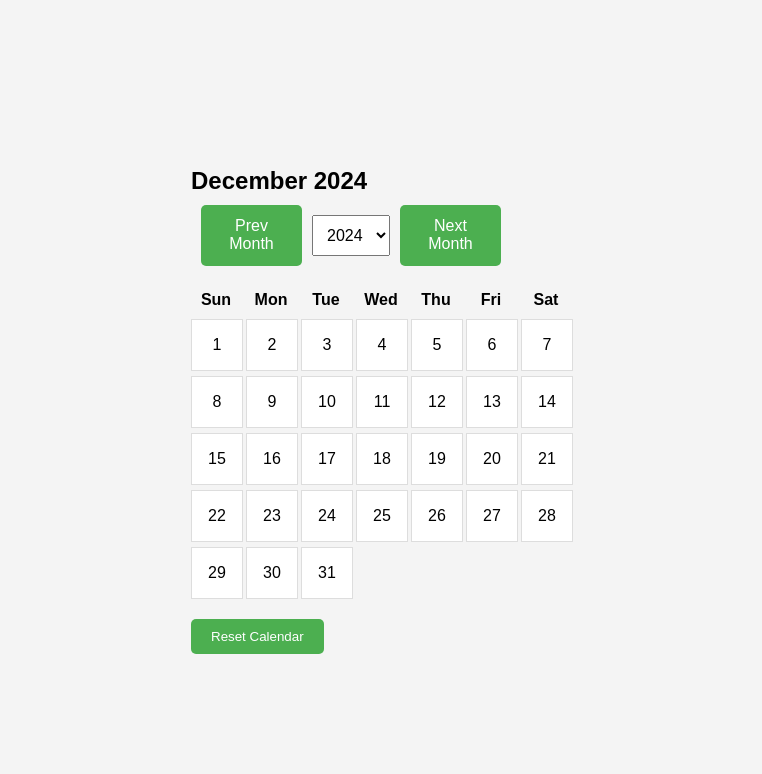
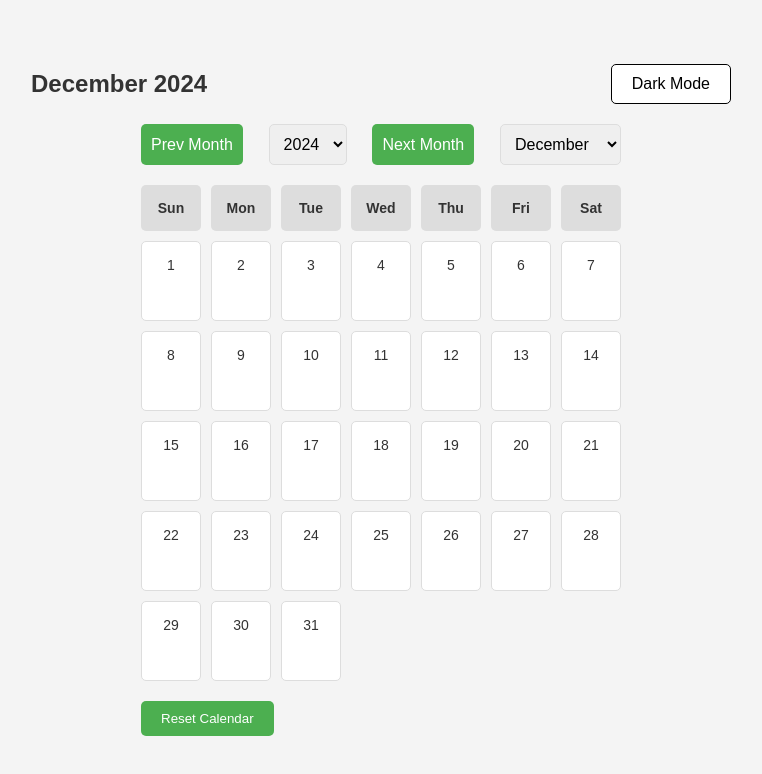
Before and after one commit to dmababangloob/calendar, a plain HTML site: page index.html in a window 1280 px wide. Shown: the whole page, without its empty margins (259-1021 px from the left). Drawn offline with Linux system fonts and the light colour scheme.

Commit message:
Add more functionality and options
Add light mode and dark mode, month selector,  and input of memos.
Update year options up to 2070

```diff
--- a/index.html
+++ b/index.html
@@ -5,16 +5,18 @@
   <meta name="viewport" content="width=device-width, initial-scale=1.0">
   <title>Countdown Calendar</title>
   <link rel="stylesheet" href="styles.css">
-
 </head>
-<body>
+<body class="light-mode">
+  <header>
+    <div class="header" id="monthHeader">Select Year and Month</div>
+    <button class="toggle-mode" id="toggleMode">Dark Mode</button>
+  </header>
 
   <div>
-    <div class="header" id="monthHeader">Select Year and Month</div>
-
     <div class="navigation">
       <button class="month-button" id="prevMonthBtn">Prev Month</button>
       <select id="yearSelect"></select>
+
       <button class="month-button" id="nextMonthBtn">Next Month</button>
     </div>
 
--- a/script.js
+++ b/script.js
@@ -1,45 +1,67 @@
 let currentYear = new Date().getFullYear();
-let currentMonth = new Date().getMonth(); // 0-based index (0 = January)
+let currentMonth = new Date().getMonth();
 let selectedYear = currentYear;
 let selectedMonth = currentMonth;
 
-// Initialize the year options (2024 to 2028)
+// Load previous state from localStorage
+const savedState = JSON.parse(localStorage.getItem('calendar_state'));
+if (savedState) {
+  selectedYear = savedState.year;
+  selectedMonth = savedState.month;
+}
+
+// Initialize year options (2024 to 2070)
 const yearSelect = document.getElementById('yearSelect');
-for (let year = 2024; year <= 2028; year++) {
+for (let year = 2024; year <= 2070; year++) {
   const option = document.createElement('option');
   option.value = year;
   option.textContent = year;
   yearSelect.appendChild(option);
 }
 
-// Function to load slashed days from localStorage
+// Initialize month options
+const monthSelect = document.createElement('select');
+monthSelect.id = 'monthSelect';
+const monthNames = ["January", "February", "March", "April", "May", "June", "July", "August", "September", "October", "November", "December"];
+monthNames.forEach((month, index) => {
+  const option = document.createElement('option');
+  option.value = index;
+  option.textContent = month;
+  monthSelect.appendChild(option);
+});
+document.querySelector('.navigation').appendChild(monthSelect);
+
+// Save state to localStorage
+function saveCalendarState() {
+  localStorage.setItem('calendar_state', JSON.stringify({ year: selectedYear, month: selectedMonth }));
+}
+
+// Load slashed days
 function loadSlashedDays() {
   const savedData = JSON.parse(localStorage.getItem(`calendar_${selectedYear}_${selectedMonth}`)) || {};
   return savedData;
 }
 
-// Function to save slashed days to localStorage
+// Save slashed days
 function saveSlashedDays(slashedDays) {
   localStorage.setItem(`calendar_${selectedYear}_${selectedMonth}`, JSON.stringify(slashedDays));
 }
 
-// Generate the calendar for the selected year and month
+// Generate calendar
 function generateCalendar() {
-  const slashedDays = loadSlashedDays(); // Load previously slashed days from localStorage
+  const slashedDays = loadSlashedDays();
   const firstDay = new Date(selectedYear, selectedMonth, 1);
-  const lastDay = new Date(selectedYear, selectedMonth + 1, 0); // Last day of the month
+  const lastDay = new Date(selectedYear, selectedMonth + 1, 0);
   const daysInMonth = lastDay.getDate();
-  const firstDayOfMonth = firstDay.getDay(); // Get the day of the week (0-6)
+  const firstDayOfMonth = firstDay.getDay();
 
-  // Update the month header
-  const monthNames = ["January", "February", "March", "April", "May", "June", "July", "August", "September", "October", "November", "December"];
   document.getElementById('monthHeader').innerText = `${monthNames[selectedMonth]} ${selectedYear}`;
+  yearSelect.value = selectedYear;
+  monthSelect.value = selectedMonth;
 
-  // Clear the calendar container
   const calendarContainer = document.getElementById('calendar');
   calendarContainer.innerHTML = '';
 
-  // Days of the week header
   const dayNames = ['Sun', 'Mon', 'Tue', 'Wed', 'Thu', 'Fri', 'Sat'];
   dayNames.forEach(dayName => {
     const dayHeader = document.createElement('div');
@@ -48,77 +70,90 @@ function generateCalendar() {
     calendarContainer.appendChild(dayHeader);
   });
 
-  // Generate the days for the month
   for (let i = 0; i < firstDayOfMonth; i++) {
     const emptyCell = document.createElement('div');
     calendarContainer.appendChild(emptyCell);
   }
 
-  // Add days to the grid
   for (let day = 1; day <= daysInMonth; day++) {
     const dayDate = new Date(selectedYear, selectedMonth, day);
     const dayCell = document.createElement('div');
     dayCell.classList.add('day');
-    dayCell.innerHTML = day;
+    dayCell.innerHTML = `<span>${day}</span><div contenteditable="true" class="memo"></div>`;
 
-    // If the day has been slashed, add the 'slash' class
     if (slashedDays[dayDate.toDateString()]) {
       dayCell.classList.add('slash');
     }
 
-    // Add event listener to mark days
     dayCell.addEventListener('click', () => {
-      if (!dayCell.classList.contains('disabled')) {
-        dayCell.classList.toggle('slash');
-        slashedDays[dayDate.toDateString()] = dayCell.classList.contains('slash');
-        saveSlashedDays(slashedDays);
-      }
+      dayCell.classList.toggle('slash');
+      slashedDays[dayDate.toDateString()] = dayCell.classList.contains('slash');
+      saveSlashedDays(slashedDays);
+    });
+
+    dayCell.addEventListener('contextmenu', (e) => {
+      e.preventDefault();
+      dayCell.classList.toggle('important');
     });
 
     calendarContainer.appendChild(dayCell);
   }
+
+  saveCalendarState();
 }
 
-// Move to the next month
+// Month navigation
 function nextMonth() {
-  if (selectedMonth === 11) { // December
-    selectedMonth = 0; // January
-    selectedYear++;
-  } else {
-    selectedMonth++;
-  }
-  yearSelect.value = selectedYear;
+  selectedMonth = (selectedMonth + 1) % 12;
+  if (selectedMonth === 0) selectedYear++;
   generateCalendar();
 }
 
-// Move to the previous month
 function prevMonth() {
-  if (selectedMonth === 0) { // January
-    selectedMonth = 11; // December
-    selectedYear--;
-  } else {
-    selectedMonth--;
-  }
-  yearSelect.value = selectedYear;
+  selectedMonth = (selectedMonth - 1 + 12) % 12;
+  if (selectedMonth === 11) selectedYear--;
   generateCalendar();
 }
 
-// Reset the calendar to clear all slashes
+// Reset calendar
 function resetCalendar() {
-  const slashedDays = {};
-  saveSlashedDays(slashedDays);
+  localStorage.removeItem(`calendar_${selectedYear}_${selectedMonth}`);
   generateCalendar();
 }
 
-// Set up event listeners
+// Event Listeners
 document.getElementById('prevMonthBtn').addEventListener('click', prevMonth);
 document.getElementById('nextMonthBtn').addEventListener('click', nextMonth);
 document.getElementById('resetBtn').addEventListener('click', resetCalendar);
-
 yearSelect.addEventListener('change', (event) => {
   selectedYear = parseInt(event.target.value);
   generateCalendar();
 });
+monthSelect.addEventListener('change', (event) => {
+  selectedMonth = parseInt(event.target.value);
+  generateCalendar();
+});
 
-// Initialize the calendar for the current month and year
+// Initialize calendar
 generateCalendar();
+
+// Dark mode toggle
+const toggleModeButton = document.getElementById('toggleMode');
+const body = document.body;
+
+function toggleDarkMode() {
+  const isDarkMode = body.classList.toggle('dark-mode');
+  body.classList.toggle('light-mode', !isDarkMode);
+  toggleModeButton.textContent = isDarkMode ? 'Light Mode' : 'Dark Mode';
+  localStorage.setItem('darkMode', isDarkMode ? 'enabled' : 'disabled');
+}
+
+// Load mode from localStorage
+const savedMode = localStorage.getItem('darkMode');
+if (savedMode === 'enabled') {
+  body.classList.add('dark-mode');
+  body.classList.remove('light-mode');
+  toggleModeButton.textContent = 'Light Mode';
+}
+
+toggleModeButton.addEventListener('click', toggleDarkMode);
--- a/styles.css
+++ b/styles.css
@@ -1,60 +1,54 @@
+/* General Styling */
 body {
-    font-family: Arial, sans-serif;
+  font-family: 'Arial', sans-serif;
   display: flex;
   justify-content: center;
   align-items: center;
   flex-direction: column;
   height: 100vh;
-    background-color: #f4f4f4;
   margin: 0;
+  transition: background-color 0.3s, color 0.3s;
 }
 
-  .calendar {
-    display: grid;
-    grid-template-columns: repeat(7, 50px);
-    grid-gap: 5px;
-    text-align: center;
-    margin-top: 20px;
-  }
-
-  .calendar .day {
-    width: 50px;
-    height: 50px;
+header {
   display: flex;
-    justify-content: center;
+  justify-content: space-between;
   align-items: center;
-    background-color: #fff;
-    border: 1px solid #ddd;
-    cursor: pointer;
-    transition: background-color 0.3s;
-  }
-
-  .calendar .day.marked {
-    background-color: #ff6347;
-    color: white;
-  }
-
-  .calendar .day.slash {
-    text-decoration: line-through;
-    background-color: #f0f0f0;
-  }
-
-  .calendar .day.disabled {
-    background-color: #eee;
-    cursor: not-allowed;
+  width: 100%;
+  max-width: 700px;
+  margin-bottom: 20px;
 }
 
 .header {
   font-size: 24px;
   font-weight: bold;
-    margin-top: 20px;
+  text-align: center;
 }
 
+.toggle-mode {
+  cursor: pointer;
+  background-color: transparent;
+  border: 1px solid;
+  border-radius: 5px;
+  padding: 10px 20px;
+  font-size: 16px;
+  transition: background-color 0.3s, color 0.3s;
+}
+
+/* Navigate Calendar */
 .navigation {
   display: flex;
   justify-content: space-between;
-    width: 300px;
-    margin: 10px;
+  width: 100%;
+  max-width: 700px;
+  margin-bottom: 20px;
+}
+
+.navigation select {
+  padding: 10px;
+  font-size: 16px;
+  border-radius: 5px;
+  border: 1px solid #ddd;
 }
 
 .month-button {
@@ -62,21 +56,104 @@ body {
   font-size: 16px;
   cursor: pointer;
   border: none;
-    background-color: #4CAF50;
-    color: white;
   border-radius: 5px;
+  transition: background-color 0.3s;
+  display: flex;
+  justify-content: center;
+  align-items: center;
 }
+
 
 .month-button:hover {
   background-color: #45a049;
 }
 
-  select {
-    padding: 10px;
-    margin: 10px;
-    font-size: 16px;
+/* Style the Calendar*/
+.calendar {
+  display: grid;
+  grid-template-columns: repeat(7, 1fr);
+  grid-gap: 10px;
+  text-align: center;
+  width: 100%;
+  max-width: 700px;
 }
 
+/* Constrain the day cell size */
+.calendar .day {
+  display: flex;
+  flex-direction: column;
+  align-items: center;
+  justify-content: flex-start;
+  width: 60px;
+  height: 80px;
+  overflow: hidden;
+  box-sizing: border-box;
+}
+
+/* Style the memo to fit inside the day cell */
+.calendar .day .memo {
+  font-size: 12px;
+  color: #555;
+  margin-top: 5px;
+  width: 150%;
+  height: 60px;
+  overflow: visible;
+  outline: none;
+  border: none;
+  background-color: transparent;
+  text-align: center;
+  resize: none;
+}
+
+.day-name, .day {
+  padding: 15px;
+  border-radius: 5px;
+  font-size: 14px;
+  transition: background-color 0.3s, color 0.3s;
+}
+
+.day-name {
+  font-weight: bold;
+  background-color: #ddd;
+}
+
+.day {
+  display: flex;
+  flex-direction: column;
+  align-items: center;
+  justify-content: flex-start;
+  background-color: #fff;
+  border: 1px solid #ddd;
+  cursor: pointer;
+}
+
+.day:hover {
+  background-color: #f0f0f0;
+}
+
+.day .memo {
+  font-size: 12px;
+  color: #555;
+  margin-top: 5px;
+  width: 100%;
+  outline: none;
+  border: none;
+  background-color: transparent;
+  text-align: center;
+}
+
+.day.slash {
+  text-decoration: line-through;
+  color: #888;
+  background-color: #f8f8f8;
+}
+
+.day.important {
+  background-color: #ff4d4d;
+  color: white;
+}
+
+/* Reset Button */
 .reset-btn {
   padding: 10px 20px;
   margin-top: 20px;
@@ -85,14 +162,59 @@ body {
   border: none;
   cursor: pointer;
   border-radius: 5px;
+  transition: background-color 0.3s;
 }
 
 .reset-btn:hover {
   background-color: #45a049;
 }
 
-  .day-name {
-    font-weight: bold;
-    padding: 5px;
-    text-align: center;
+/* Light Mode and Dark Mode */
+body.light-mode {
+  background-color: #f4f4f4;
+  color: #333;
 }
+
+body.light-mode .month-button {
+  background-color: #4CAF50;
+  color: white;
+}
+
+body.light-mode .toggle-mode {
+  background-color: white;
+  color: black;
+}
+
+body.dark-mode {
+  background-color: #222;
+  color: #ddd;
+}
+
+
+body.dark-mode .day {
+  background-color: #333;
+  border-color: #444;
+}
+
+body.dark-mode .day-name {
+  background-color: #444;
+}
+
+body.dark-mode .month-button {
+  background-color: #555;
+  color: white;
+}
+
+body.dark-mode .month-button:hover {
+  background-color: #666;
+}
+
+body.dark-mode .toggle-mode {
+  background-color: #444;
+  color: white;
+  border-color: #666;
+}
+
+body.dark-mode .reset-btn {
+  background-color: #666;
+}
```
Lines whose indentation alone changed are shown as unchanged.
